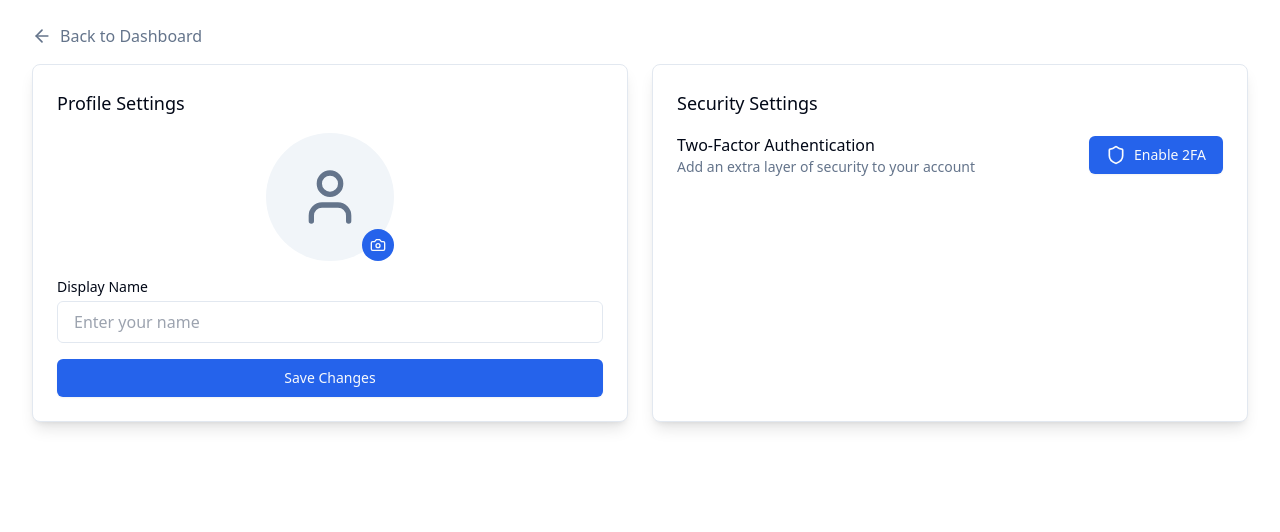
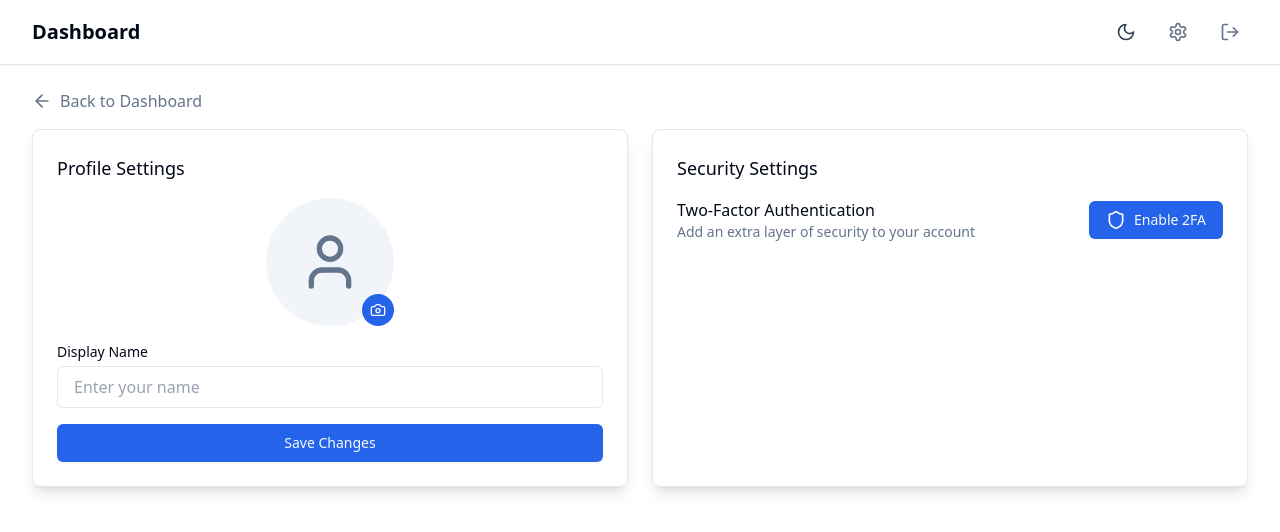
Before and after one commit to hemanth5544/SecureServer, a React (Vite) app: page /settings in a window 1280 px wide. Shown: the top 532 px of the page. Built offline with nearby package versions, Linux system fonts and the light colour scheme.

Commit message:
added nav in setting

```diff
--- a/src/pages/Settings.tsx
+++ b/src/pages/Settings.tsx
@@ -4,10 +4,14 @@ import { toast } from 'react-hot-toast';
 import axios from 'axios';
 import { useAuth } from '../context/AuthContext';
 import { Shield, ArrowLeft, Camera, User, Loader2 } from 'lucide-react';
+import { ThemeToggle } from '../components/ThemeToggle';
+import { Link } from 'react-router-dom';
+import { Settings as SettingsIcon, LogOut} from 'lucide-react';
+
 
 export default function Settings() {
   const navigate = useNavigate();
-  const { user } = useAuth();
+  const { user ,logout} = useAuth();
   const [isEnabling2FA, setIsEnabling2FA] = useState(false);
   const [qrCode, setQrCode] = useState('');
   const [token, setToken] = useState('');
@@ -107,6 +111,30 @@ console.log(user.profileImage);
 
   return (
     <div className="min-h-screen bg-background">
+       <nav className="bg-card shadow-sm border-b">
+        <div className="max-w-7xl mx-auto px-4 sm:px-6 lg:px-8">
+          <div className="flex justify-between h-16">
+            <div className="flex items-center">
+              <h1 className="text-xl font-bold text-card-foreground">Dashboard</h1>
+            </div>
+            <div className="flex items-center space-x-4">
+              <ThemeToggle />
+              <Link
+                to="/settings"
+                className="text-muted-foreground hover:text-card-foreground p-2 rounded-md hover:bg-accent transition-colors duration-200"
+              >
+                <SettingsIcon className="h-5 w-5" />
+              </Link>
+              <button
+                onClick={logout}
+                className="text-muted-foreground hover:text-card-foreground p-2 rounded-md hover:bg-accent transition-colors duration-200"
+              >
+                <LogOut className="h-5 w-5" />
+              </button>
+            </div>
+          </div>
+        </div>
+      </nav>
       <div className="max-w-7xl mx-auto py-6 sm:px-6 lg:px-8">
         <div className="px-4 sm:px-0 mb-4">
           <button
```
